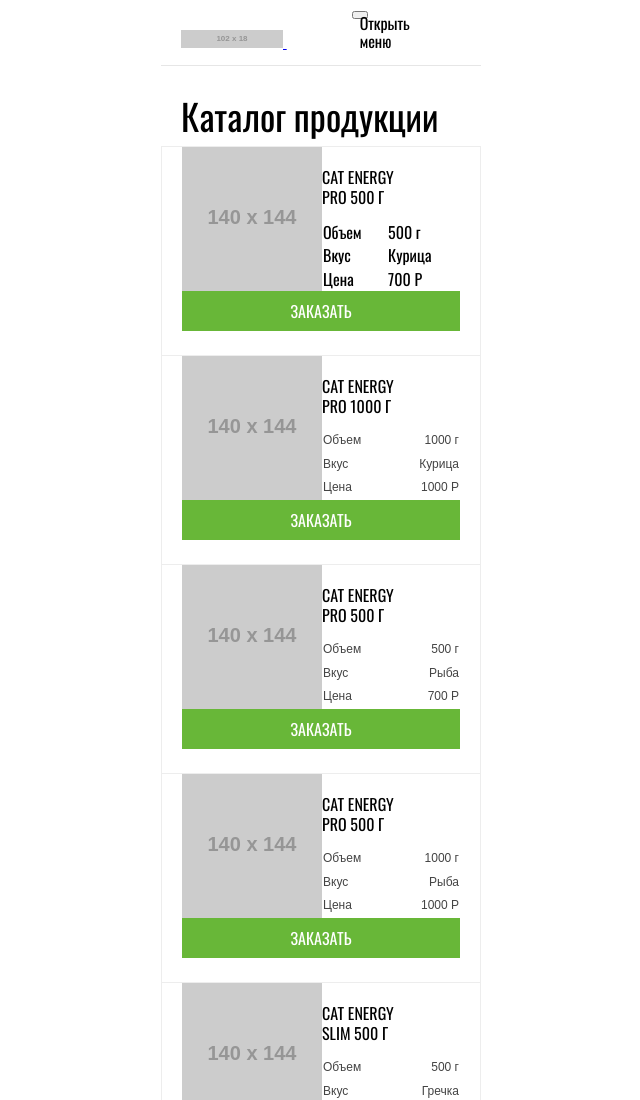
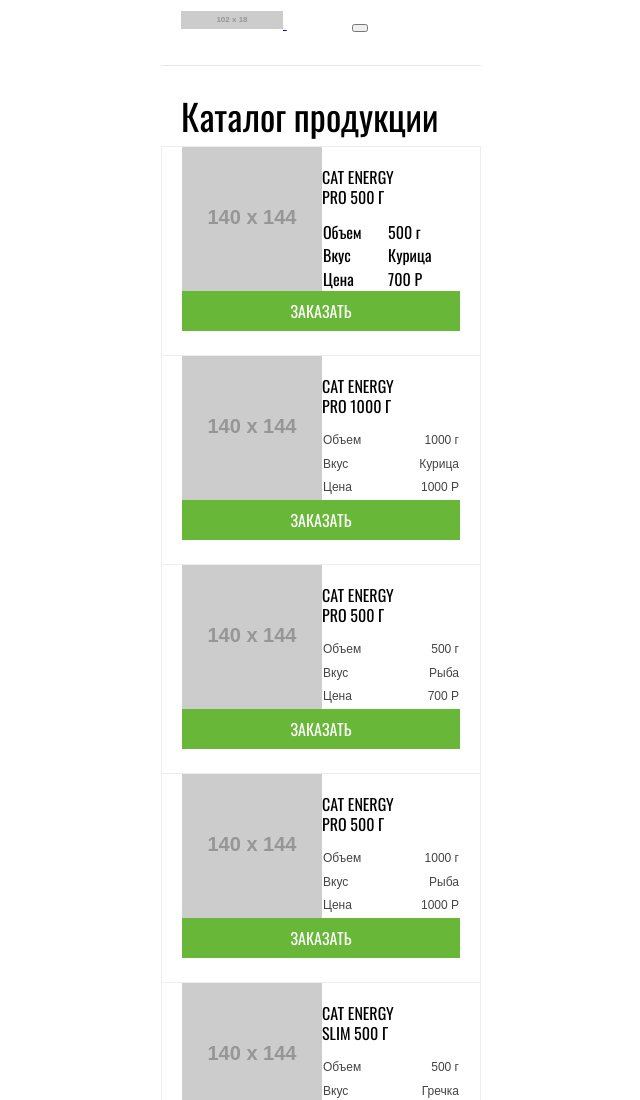
Before and after one commit to lehardd/103095-cat-energy-18, a website: page source/catalog.html in a window 1280 px wide. Shown: the top 1100 px of the page, without its empty margins (319-959 px from the left). Drawn offline with nearby package versions, Linux system fonts and the light colour scheme; files that its build step writes are made by us from their sources; placeholder pictures from the web are drawn by us.

Commit message:
module3-task1

```diff
--- a/source/catalog.html
+++ b/source/catalog.html
@@ -11,7 +11,7 @@
         <a href="index.html" class="nav__logo-link">
           <img src="https://via.placeholder.com/102x18"  width="102" height="18" alt="Cat Energy" class="logo">
         </a>
-        <button class="nav__toggle" type="button">Открыть меню</button>
+        <button class="nav__toggle" type="button"><span class="visually-hidden">Открыть меню</span></button>
         <ul class="nav__list">
           <li class="nav__item nav__item--active"><a href="index.html">Главная</a></li>
           <li class="nav__item"><a>Каталог продукции</a></li>
```
Also changed, not shown: source/form.html (+1 -1 lines).
